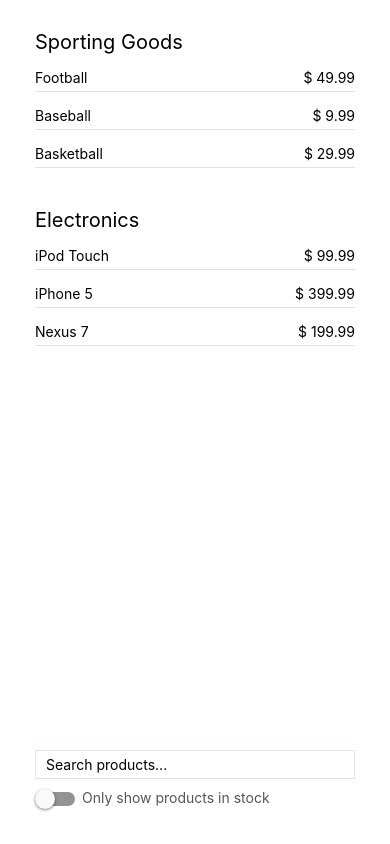
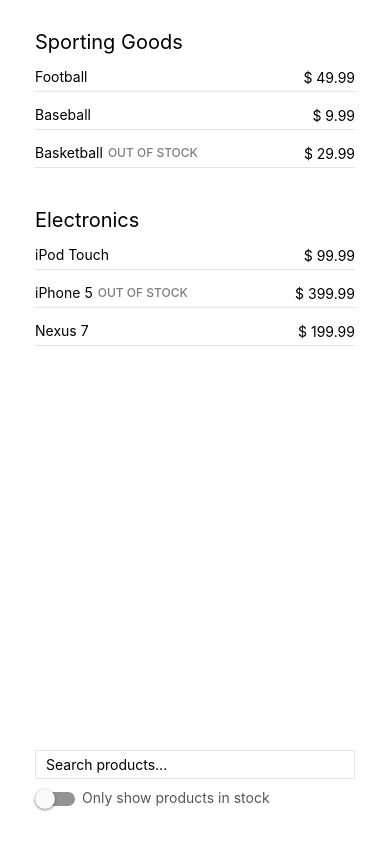
Before and after one commit to ajsaraujo/react-native-product-search, a React Native app: screen / in a window 390 px wide. Built offline with nearby package versions, Linux system fonts and the light colour scheme.

Commit message:
Show a warning for out of stock items

```diff
--- a/src/components/Product.tsx
+++ b/src/components/Product.tsx
@@ -19,7 +19,28 @@
   });
   return (
     <View style={styles.container}>
-      <Text>{product.name}</Text>
+      <View style={{ display: "flex", flexDirection: "row" }}>
+        <Text
+          style={{
+            marginRight: 5,
+            lineHeight: 16,
+          }}
+        >
+          {product.name}
+        </Text>
+        {!product.available && (
+          <Text
+            style={{
+              fontSize: 12,
+              lineHeight: 16,
+              color: "#7d7d7d",
+              fontWeight: "500",
+            }}
+          >
+            OUT OF STOCK
+          </Text>
+        )}
+      </View>
       <Text>{formatCurrency(product.price)}</Text>
     </View>
   );
```
